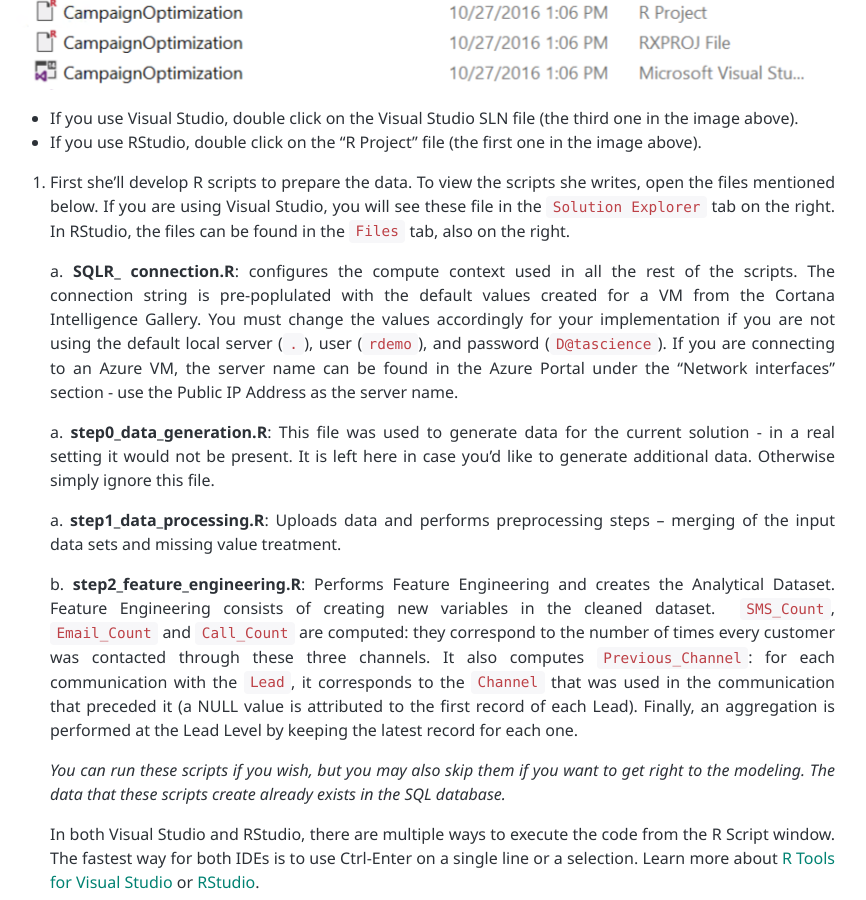
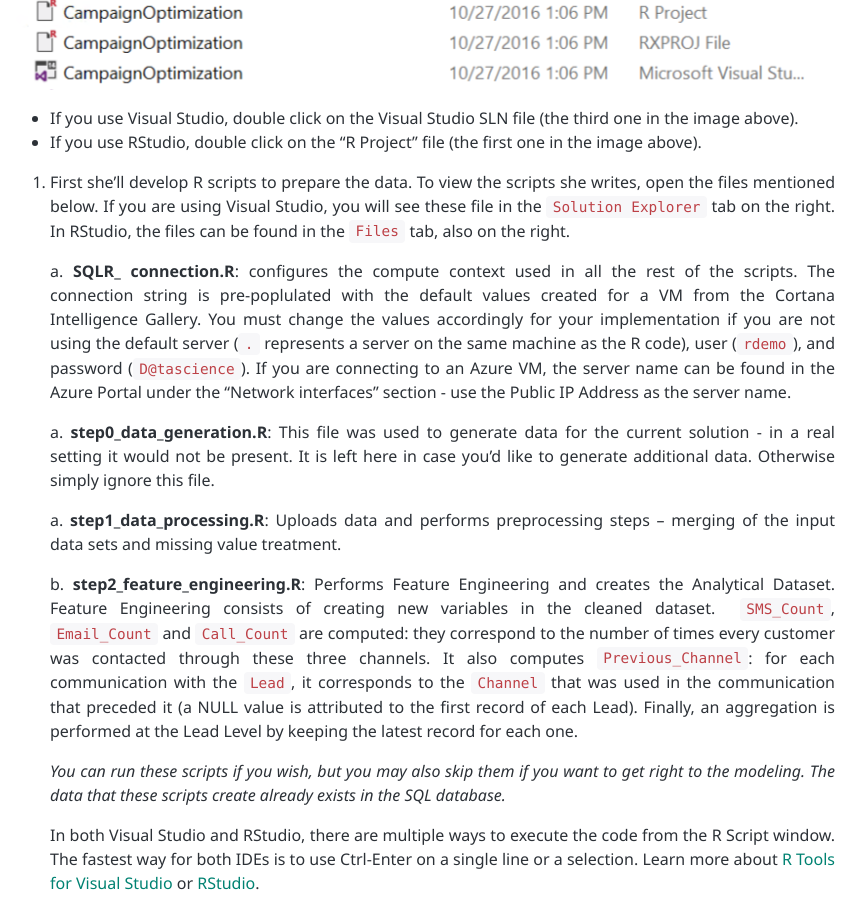
Before and after one commit to microsoft/r-server-campaign-optimization, a Jekyll site: the page built from Typical_Workflow.md, in a window 1280 px wide and 900 px high, scrolled down 1459 px. Shown: the whole window, without its empty margins (75-941 px from the left). Built offline with Jekyll 4.4.1, drawn with Linux system fonts in a browser that asks for light colours; nearby versions of some CDN libraries.

Commit message:
wording change

```diff
--- a/_includes/step2.md
+++ b/_includes/step2.md
@@ -1,7 +1,7 @@
 
 1.  First she'll develop R scripts to prepare the data.  To view the scripts she writes, open the files mentioned below.  If you are using Visual Studio, you will see these file in the `Solution Explorer` tab on the right.  In RStudio, the files can be found in the `Files` tab, also on the right.
 
-    a.  **SQLR_ connection.R**: configures the compute context used in all the rest of the scripts. The connection string is pre-poplulated with the default values created for a VM from the Cortana Intelligence Gallery.  You must  change the values accordingly for your implementation if you are not using the default local server (`.`),  user (`rdemo`), and password (`D@tascience`).  If you are connecting to an Azure VM, the server name can be found in the Azure Portal under the "Network interfaces" section - use the Public IP Address as the server name.
+    a.  **SQLR_ connection.R**: configures the compute context used in all the rest of the scripts. The connection string is pre-poplulated with the default values created for a VM from the Cortana Intelligence Gallery.  You must  change the values accordingly for your implementation if you are not using the default server (`.` represents a server on the same machine as the R code),  user (`rdemo`), and password (`D@tascience`).  If you are connecting to an Azure VM, the server name can be found in the Azure Portal under the "Network interfaces" section - use the Public IP Address as the server name.
 
     a.  **step0_data_generation.R**:  This file was used to generate data for the current solution - in a real setting it would not be present.  It is left here in case you'd like to generate additional data.  Otherwise simply ignore this file.
 
```
